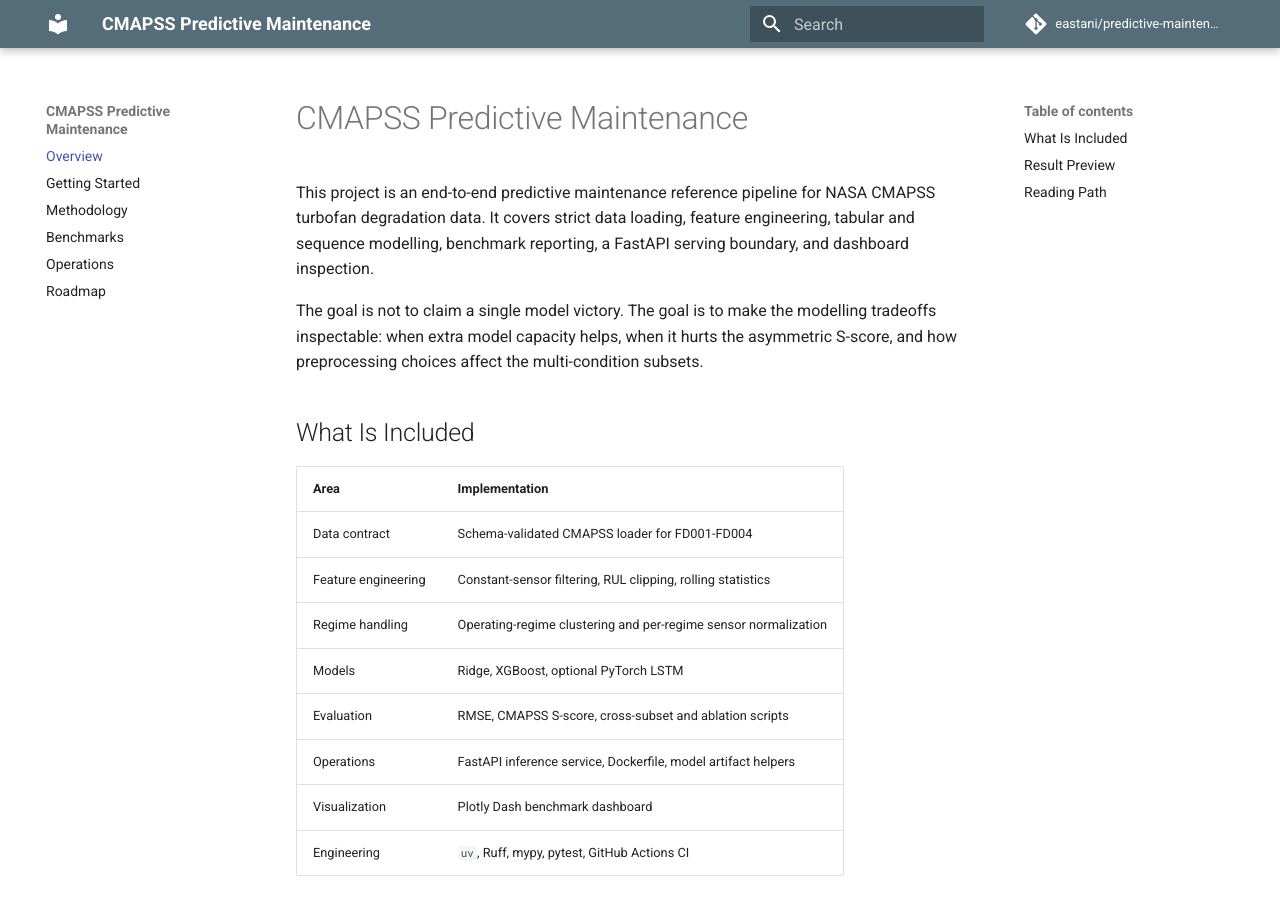
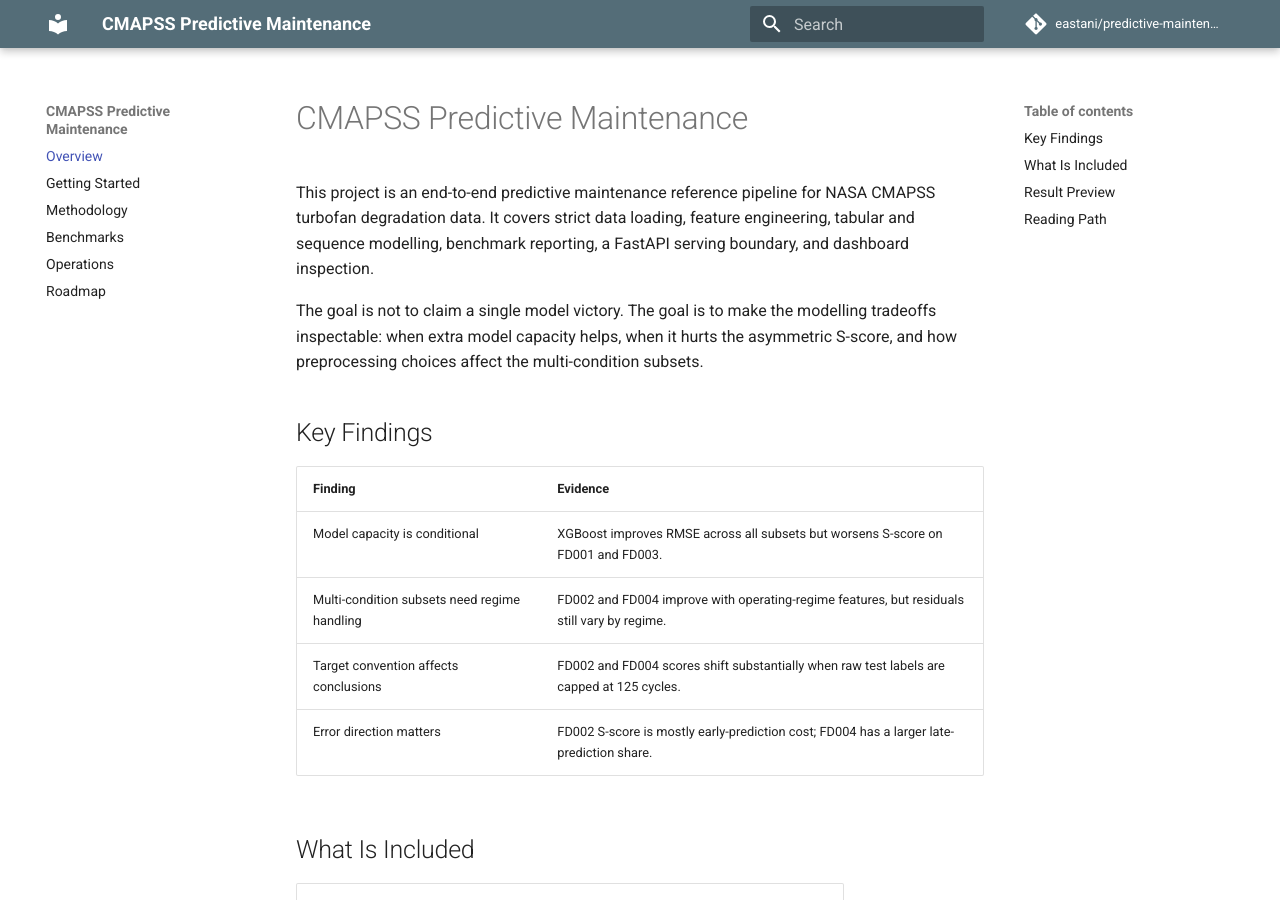
Before and after one commit to eastani/predictive-maintenance-cmapss, an MkDocs documentation site: the page built from docs/index.md, in a window 1280 px wide and 900 px high. Built offline with MkDocs 1.6.1 and Material for MkDocs 9.7.7, drawn with Linux system fonts in a browser that asks for light colours; comment, search, counter and statistics services are not loaded.

Commit message:
Add benchmark key findings summary (#16)

```diff
--- a/docs/index.md
+++ b/docs/index.md
@@ -9,6 +9,15 @@ The goal is not to claim a single model victory. The goal is to make the
 modelling tradeoffs inspectable: when extra model capacity helps, when it
 hurts the asymmetric S-score, and how preprocessing choices affect the
 multi-condition subsets.
+
+## Key Findings
+
+| Finding | Evidence |
+| ------- | -------- |
+| Model capacity is conditional | XGBoost improves RMSE across all subsets but worsens S-score on FD001 and FD003. |
+| Multi-condition subsets need regime handling | FD002 and FD004 improve with operating-regime features, but residuals still vary by regime. |
+| Target convention affects conclusions | FD002 and FD004 scores shift substantially when raw test labels are capped at 125 cycles. |
+| Error direction matters | FD002 S-score is mostly early-prediction cost; FD004 has a larger late-prediction share. |
 
 ## What Is Included
 
```
Also changed, not shown: README.md (+19 -0 lines).
